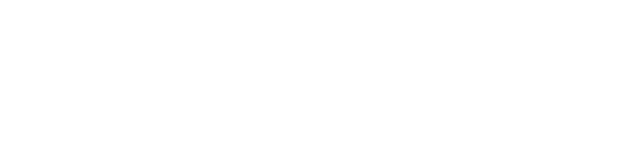
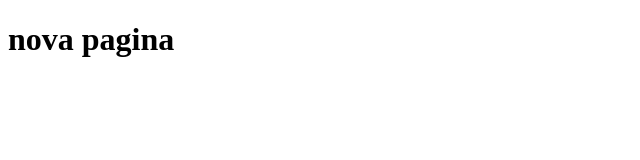
Before and after one commit to FabricioCrv/testeEspaco, a plain HTML site: page aulaAds.html in a window 1280 px wide. Shown: the whole page, without its empty margins (0-640 px from the left). Drawn offline with Linux system fonts and the light colour scheme.

Commit message:
Nova pagina01

```diff
--- a/aulaAds.html
+++ b/aulaAds.html
@@ -6,6 +6,6 @@
     <title>Aprendendo Git</title>
 </head>
 <body>
-
+    <h1>nova pagina</h1>
 </body>
 </html>
```
